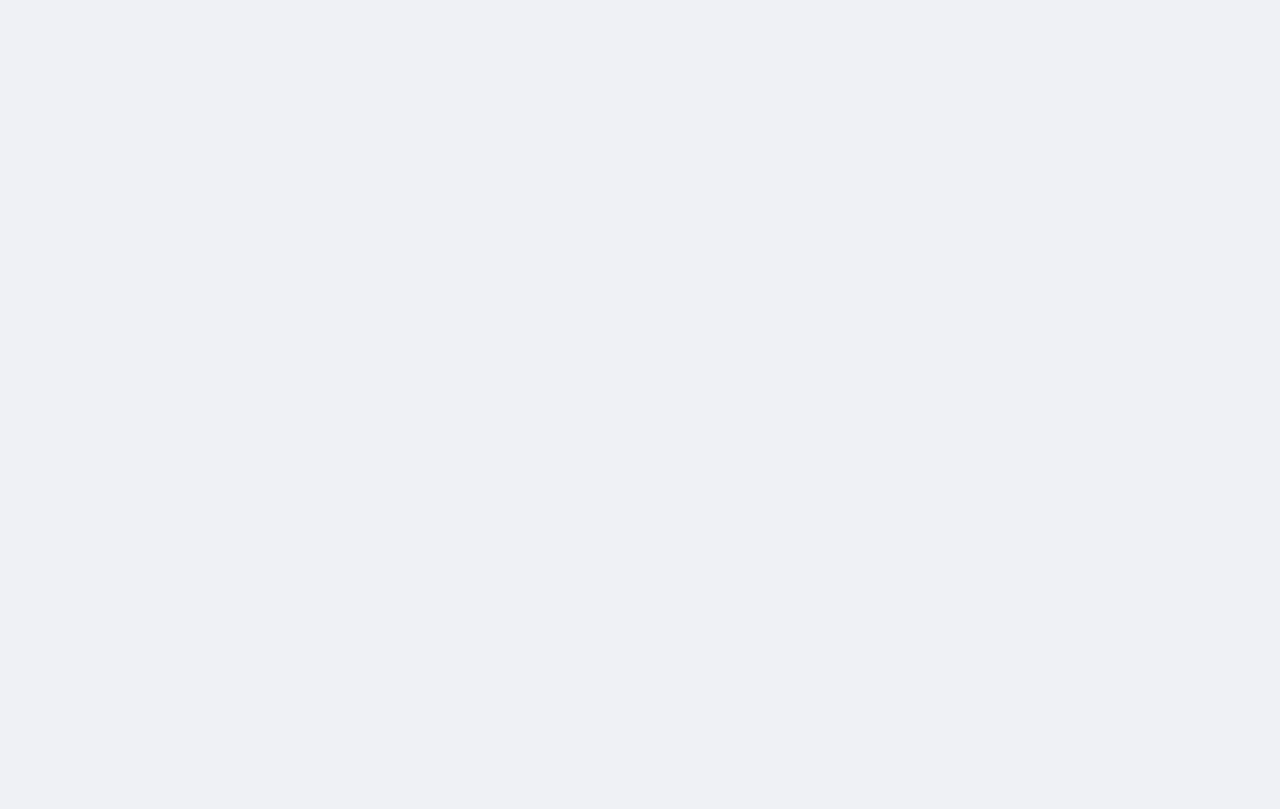
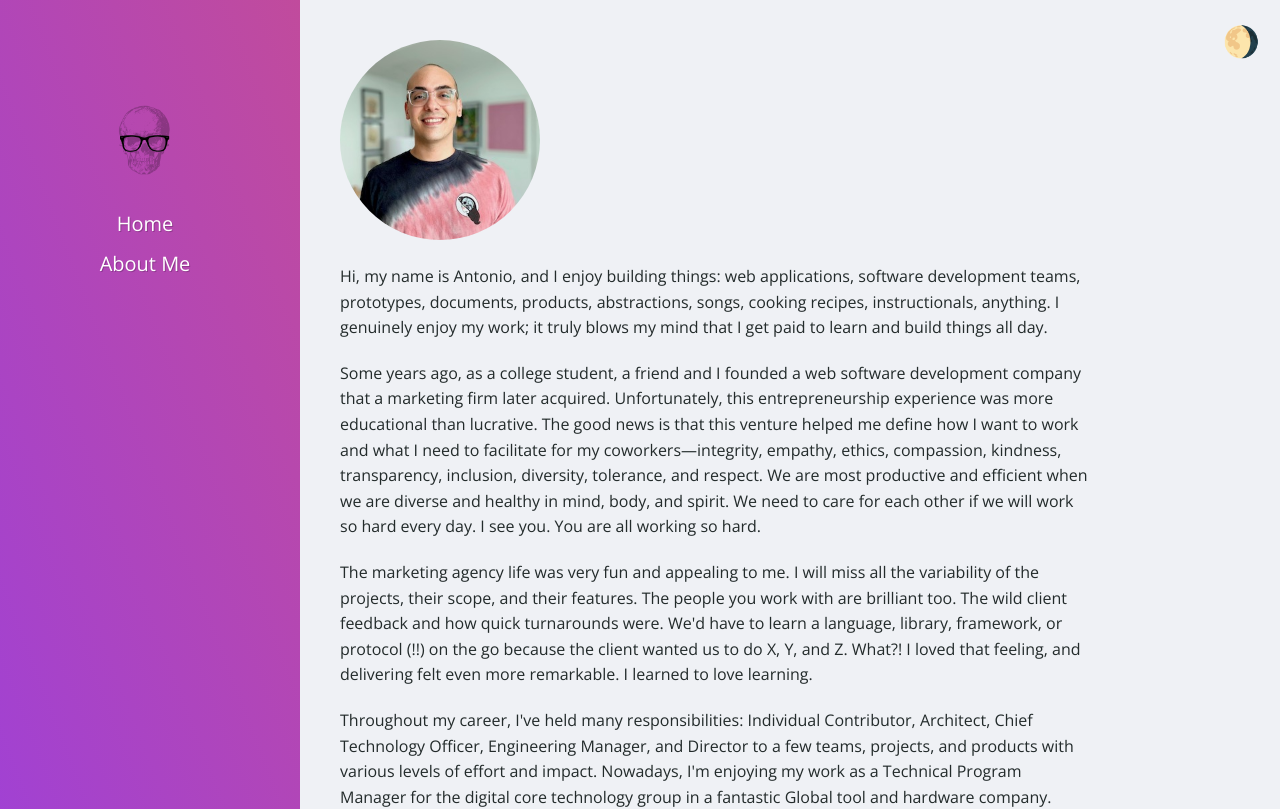
Before and after one commit to antoniwan/arodus-personal-website, a React (Create React App) app: page /about-me in a window 1280 px wide. Before the commit this address had no page. Shown: the top 809 px of the page. Built offline with nearby package versions, Linux system fonts and the light colour scheme.

Commit message:
November 2022 Content & Structure Update

```diff
--- a/src/components/App.tsx
+++ b/src/components/App.tsx
@@ -5,6 +5,7 @@ import { ThemeProvider } from "styled-components";
 import { lightTheme, darkTheme } from "./Themes";
 import GlobalStylesheet from "./GlobalStyles";
 import Home from "../pages/Home";
+import About from "../pages/About";
 import Posts from "../pages/Posts";
 import Post from "../pages/Post";
 import { getInitialColorMode } from "../helpers/index";
@@ -33,6 +34,10 @@ function App() {
           element={<Home colorMode={colorMode} setColorMode={setColorMode} />}
         />
         <Route
+          path="/about-me"
+          element={<About colorMode={colorMode} setColorMode={setColorMode} />}
+        />
+        <Route
           path="/posts"
           element={<Posts colorMode={colorMode} setColorMode={setColorMode} />}
         />
--- a/src/components/GlobalStyles.tsx
+++ b/src/components/GlobalStyles.tsx
@@ -1,7 +1,7 @@
 import { createGlobalStyle } from "styled-components";
 
 const GlobalStylesheet = createGlobalStyle<{
-  theme: { background: "#FFFFFF"; text: "#000000" };
+  theme: { background: "#FFFFFF"; text: "#000000"; links: "#FFFFFF" };
 }>`
   :root {
     --font-sans: 'Open Sans', -apple-system, BlinkMacSystemFont, "Segoe UI", "Roboto", "Oxygen", "Ubuntu", "Cantarell", "Fira Sans", "Droid Sans", "Helvetica Neue", sans-serif;
@@ -111,6 +111,7 @@ const GlobalStylesheet = createGlobalStyle<{
   a:active,
   a:visited {
     color: var(--color-purple);
+    color: ${({ theme }) => theme.links};
     transition: color 1s ease;
   }
   a:hover {
--- /dev/null
+++ b/src/components/LinkTree.tsx
@@ -0,0 +1,60 @@
+import { Link } from "react-router-dom";
+import styled from "styled-components";
+
+const StyledLinkTree = styled.ul`
+  display: flex;
+  flex-direction: column;
+
+  @media (prefers-color-scheme: dark) {
+    a {
+      color: white;
+    }
+  }
+`;
+
+export default function LinkTree() {
+  return (
+    <StyledLinkTree>
+      <li>
+        <a
+          href="https://www.linkedin.com/in/antoniwan/"
+          rel="noopener no noreferrer"
+          target="_blank"
+        >
+          Work Profile @ LinkedIn
+        </a>
+      </li>
+      <li>
+        <a
+          href="https://github.com/antoniwan"
+          rel="noopener no noreferrer"
+          target="_blank"
+        >
+          GitHub Profile
+        </a>
+      </li>
+      <li>
+        <a
+          href="https://codepen.io/antoniwan/#"
+          rel="noopener no noreferrer"
+          target="_blank"
+        >
+          CodePen Examples
+        </a>
+      </li>
+
+      <li>
+        <a
+          href="mailto:antonio@builds.software"
+          rel="noopener no noreferrer"
+          target="_blank"
+        >
+          Contact Me via Email
+        </a>
+        <li>
+          <Link to="/about-me">Learn More About Me</Link>
+        </li>
+      </li>
+    </StyledLinkTree>
+  );
+}
--- a/src/components/Links.tsx
+++ b/src/components/Links.tsx
@@ -3,22 +3,26 @@ import styled from "styled-components";
 
 const StyledLinks = styled.ul`
   display: flex;
+  flex-direction: row;
   flex-grow: 1;
   align-items: center;
   justify-content: flex-start;
   margin: 0;
   padding: 0;
   margin-left: 1rem;
+  width: 100%;
+  height: 100%;
+  overflow: hidden;
 
   li {
     margin: 0;
+    padding: 0;
     list-style-type: none;
   }
 
   a:link,
   a:active,
   a:visited {
-    display: block;
     padding: 10px;
     color: var(--color-white);
     text-shadow: 1px 1px 0px rgba(0, 0, 0, 0.2);
@@ -48,6 +52,8 @@ const StyledLinks = styled.ul`
     a:visited {
       font-size: 2rem;
       line-height: 2rem;
+      display: block;
+      text-align: center;
     }
   }
 `;
@@ -56,7 +62,8 @@ const Links = () => {
   return (
     <StyledLinks>
       <li>
-        <Link to="/posts">Posts</Link>
+        <Link to="/">Home</Link>
+        <Link to="/about-me">About Me</Link>
       </li>
     </StyledLinks>
   );
--- a/src/components/Navigation.tsx
+++ b/src/components/Navigation.tsx
@@ -5,13 +5,15 @@ import Links from "./Links";
 const StyledNavigation = styled.div`
   display: flex;
   flex-direction: row;
-  justify-content: flex-start;
+  justify-content: center;
+  justify-items: center;
   align-items: center;
   align-content: center;
   height: 60px;
   padding-left: 1rem;
   padding-right: 2rem;
   z-index: 7;
+  overflow: hidden;
 
   button.dark-mode-toggle {
     padding: 0;
--- a/src/components/Themes.tsx
+++ b/src/components/Themes.tsx
@@ -2,10 +2,12 @@ export const lightTheme = {
   text: "var(--color-black)",
   background: "var(--color-subtle-background)",
   "content-background": "var(--color-white)",
+  links: "var(--color-purple)",
 };
 
 export const darkTheme = {
   text: "var(--color-white)",
   background: "var(--color-black)",
   "content-background": "var(--color-black)",
+  links: "var(--color-white)",
 };
--- /dev/null
+++ b/src/pages/About.tsx
@@ -0,0 +1,129 @@
+import { useLocation } from "react-router-dom";
+import styled from "styled-components";
+import { DiscussionEmbed } from "disqus-react";
+import Seo from "../components/Seo";
+import Layout from "../components/Layout";
+import Page from "../components/Page";
+import SocialIcons from "../components/SocialIcons";
+import picture from "../images/profile-picture.jpg";
+import picture2x from "../images/profile-picture-2x.jpg";
+
+const StyledProfilePicture = styled.div`
+  display: block;
+  position: relative;
+  width: calc(100% + (4rem * 2));
+  height: 250px;
+  left: -4rem;
+  top: -4rem;
+
+  img {
+    width: 100%;
+    height: 100%;
+    object-fit: cover;
+    object-position: 0 -15px;
+  }
+
+  @media (min-width: 500px) {
+    position: unset;
+    width: unset;
+    height: unset;
+    left: unset;
+    top: unset;
+
+    img {
+      width: 200px;
+      height: 200px;
+      object-fit: unset;
+      object-position: unset;
+      border-radius: 200px;
+      border: 0px solid var(--color-black);
+      margin-bottom: 2rem;
+    }
+  }
+`;
+
+export default function About({
+  colorMode,
+  setColorMode,
+}: {
+  colorMode: string;
+  setColorMode: (value: string) => void;
+}) {
+  let location = useLocation();
+  let pageUrl = `${window.location.origin}${location.pathname}`;
+  return (
+    <Layout colorMode={colorMode} setColorMode={setColorMode}>
+      <Seo title="About Me" />
+      <Page>
+        <StyledProfilePicture>
+          <img
+            srcSet={`${picture} 1x, ${picture2x} 2x`}
+            alt="Antonio Rodriguez, wearing a pink dress shirt and horn-rimmed glasses, and a smile."
+          />
+        </StyledProfilePicture>
+
+        <p>
+          Hi, my name is Antonio, and I enjoy building things: web applications,
+          software development teams, prototypes, documents, products,
+          abstractions, songs, cooking recipes, instructionals, anything. I
+          genuinely enjoy my work; it truly blows my mind that I get paid to
+          learn and build things all day.
+        </p>
+
+        <p>
+          Some years ago, as a college student, a friend and I founded a web
+          software development company that a marketing firm later acquired.
+          Unfortunately, this entrepreneurship experience was more educational
+          than lucrative. The good news is that this venture helped me define
+          how I want to work and what I need to facilitate for my
+          coworkers—integrity, empathy, ethics, compassion, kindness,
+          transparency, inclusion, diversity, tolerance, and respect. We are
+          most productive and efficient when we are diverse and healthy in mind,
+          body, and spirit. We need to care for each other if we will work so
+          hard every day. I see you. You are all working so hard.
+        </p>
+
+        <p>
+          The marketing agency life was very fun and appealing to me. I will
+          miss all the variability of the projects, their scope, and their
+          features. The people you work with are brilliant too. The wild client
+          feedback and how quick turnarounds were. We'd have to learn a
+          language, library, framework, or protocol (!!) on the go because the
+          client wanted us to do X, Y, and Z. What?! I loved that feeling, and
+          delivering felt even more remarkable. I learned to love learning.
+        </p>
+
+        <p>
+          Throughout my career, I've held many responsibilities: Individual
+          Contributor, Architect, Chief Technology Officer, Engineering Manager,
+          and Director to a few teams, projects, and products with various
+          levels of effort and impact. Nowadays, I'm enjoying my work as a
+          Technical Program Manager for the digital core technology group in a
+          fantastic Global tool and hardware company.
+        </p>
+
+        <p>
+          Aside from work, I put most of my efforts into being a conscious and
+          present person. I enjoy bringing my family together with home-cooked
+          food, weightlifting, playing basketball, reading, and putting in the
+          hours to be a loving, mindful, and involved parent.
+        </p>
+
+        <p>Thanks for visiting! And If you'd like, sign my website below!!</p>
+
+        <SocialIcons />
+
+        <div className="discus-embed">
+          <DiscussionEmbed
+            shortname="a-bunch-of-ideas"
+            config={{
+              url: pageUrl,
+              identifier: "home-comments_001",
+              title: "Home",
+            }}
+          />
+        </div>
+      </Page>
+    </Layout>
+  );
+}
```
Also changed, not shown: public/index.html (+19 -8 lines), src/pages/Home.tsx (+6 -70 lines), public/manifest.json.
